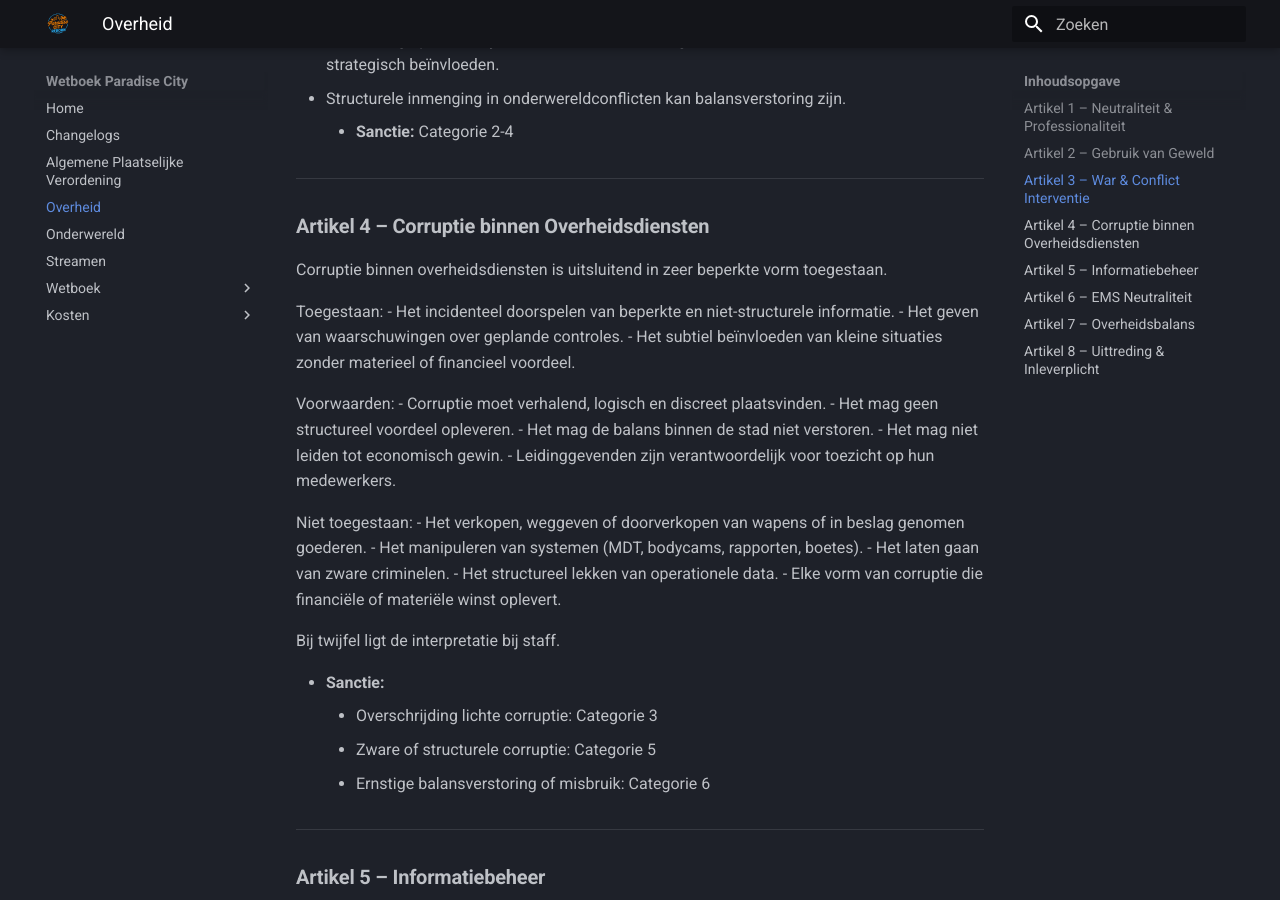
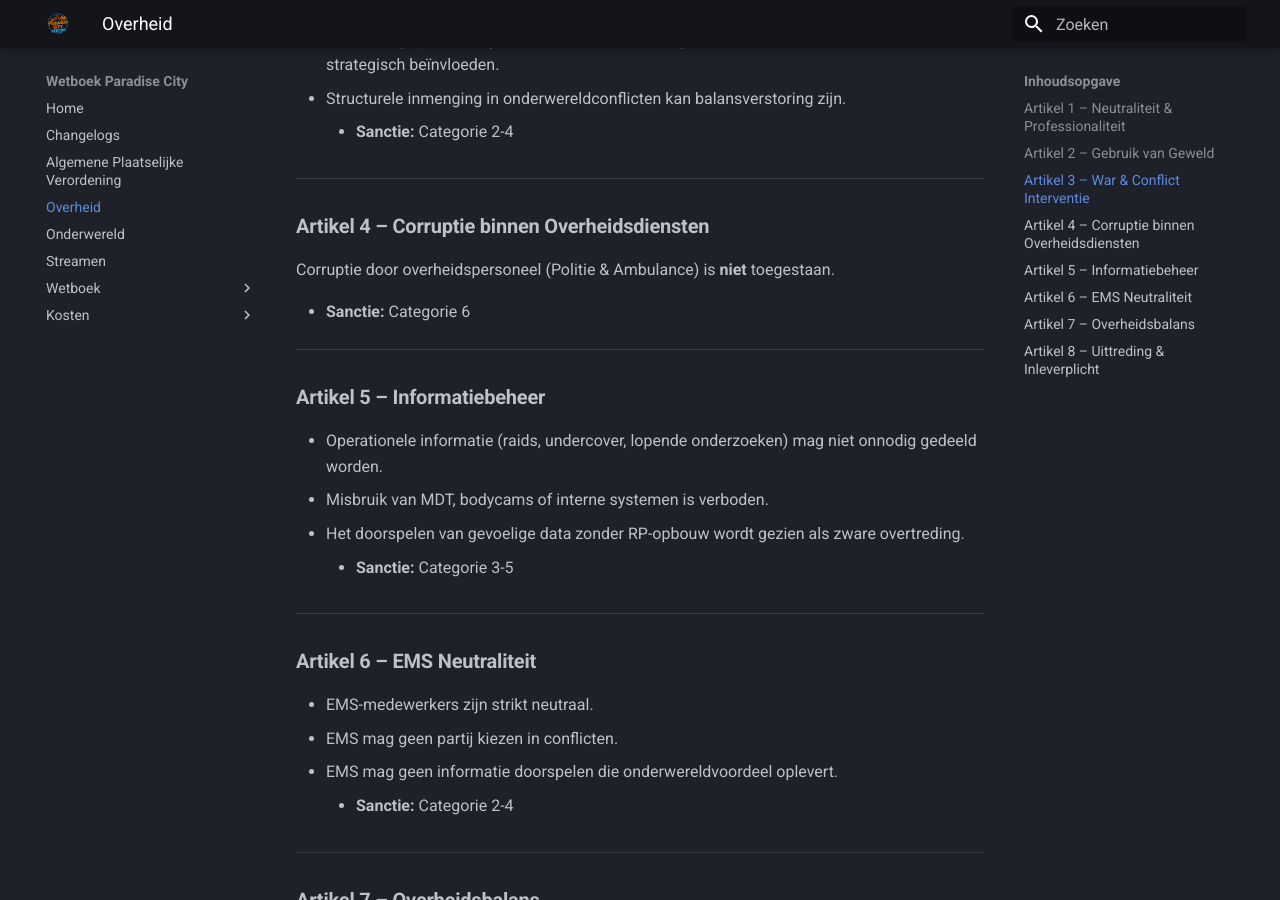
Before and after one commit to Paradise-City-Reborn/wetboek, an MkDocs documentation site: the page built from docs/overheid.md, in a window 1280 px wide and 900 px high, scrolled down 1012 px. Built offline with MkDocs 1.6.1 and Material for MkDocs 9.7.7, drawn with Linux system fonts in a browser that asks for light colours; comment, search, counter and statistics services are not loaded.

Commit message:
Corruptie tackle

```diff
--- a/docs/overheid.md
+++ b/docs/overheid.md
@@ -38,34 +38,9 @@ Bij georganiseerde onderwereldconflicten:
 ---
 
 ### **Artikel 4 – Corruptie binnen Overheidsdiensten**
+Corruptie door overheidspersoneel (Politie & Ambulance) is **niet** toegestaan.
 
-Corruptie binnen overheidsdiensten is uitsluitend in zeer beperkte vorm toegestaan.
-
-Toegestaan:
-- Het incidenteel doorspelen van beperkte en niet-structurele informatie.
-- Het geven van waarschuwingen over geplande controles.
-- Het subtiel beïnvloeden van kleine situaties zonder materieel of financieel voordeel.
-
-Voorwaarden:
-- Corruptie moet verhalend, logisch en discreet plaatsvinden.
-- Het mag geen structureel voordeel opleveren.
-- Het mag de balans binnen de stad niet verstoren.
-- Het mag niet leiden tot economisch gewin.
-- Leidinggevenden zijn verantwoordelijk voor toezicht op hun medewerkers.
-
-Niet toegestaan:
-- Het verkopen, weggeven of doorverkopen van wapens of in beslag genomen goederen.
-- Het manipuleren van systemen (MDT, bodycams, rapporten, boetes).
-- Het laten gaan van zware criminelen.
-- Het structureel lekken van operationele data.
-- Elke vorm van corruptie die financiële of materiële winst oplevert.
-
-Bij twijfel ligt de interpretatie bij staff.
-
-*  **Sanctie:**
-     - Overschrijding lichte corruptie: Categorie 3
-     - Zware of structurele corruptie: Categorie 5
-     - Ernstige balansverstoring of misbruik: Categorie 6
+*  **Sanctie:** Categorie 6
 
 ---
 
```
Also changed, not shown: docs/apv.md (+1 -26 lines).
